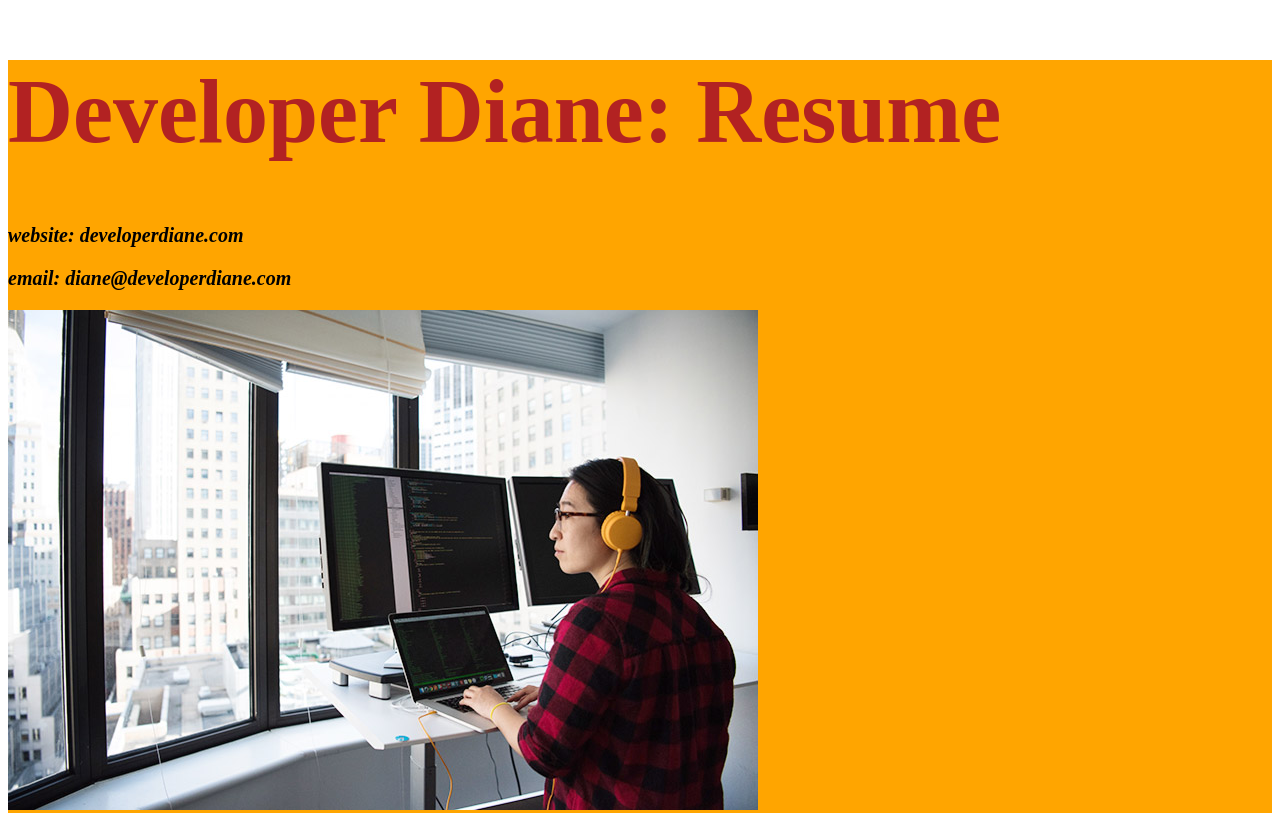
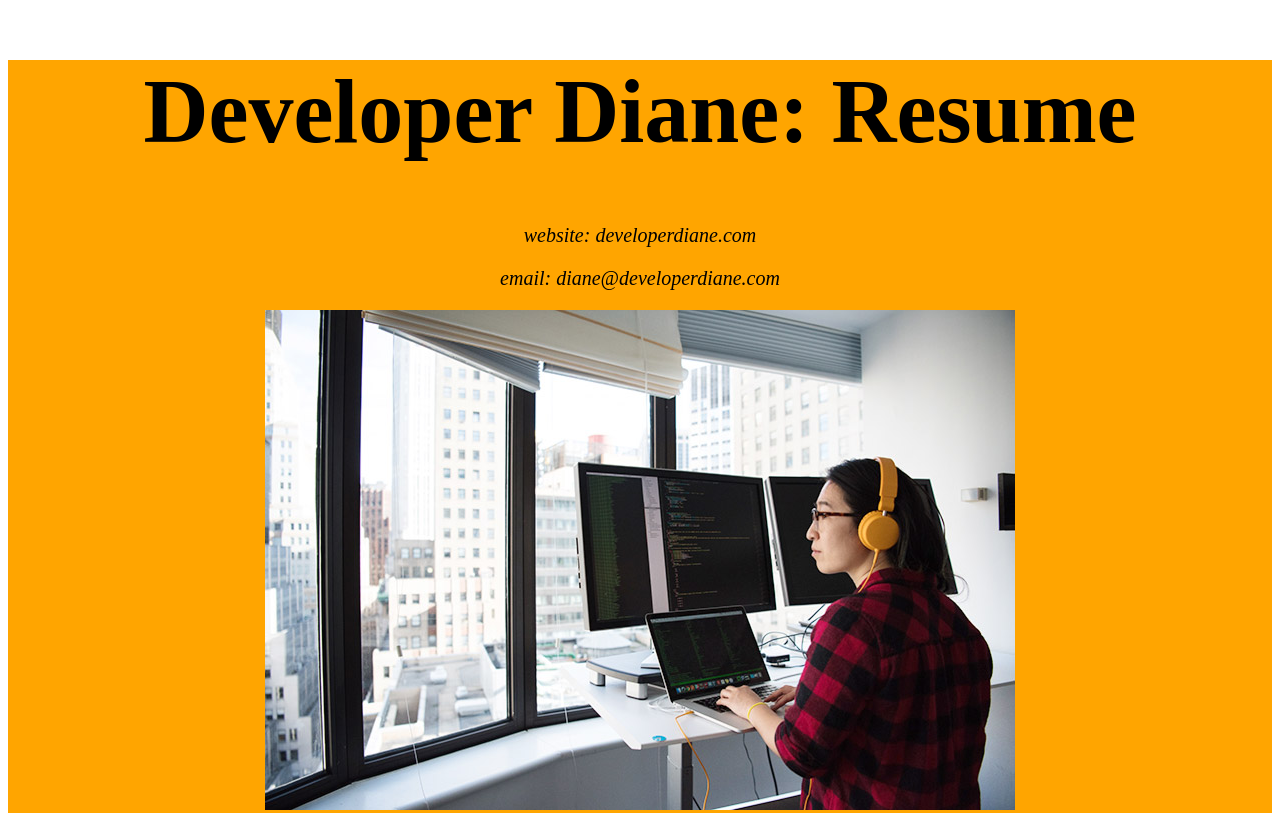
Before and after one commit to KimberlyDianeDay/css-basics, a plain HTML site: page index.html in a window 1280 px wide. Shown: the top 813 px of the page. Drawn offline with Linux system fonts and the light colour scheme.

Commit message:
remove inline styling, add css folder and stylesheet

```diff
--- /dev/null
+++ b/css/style.css
@@ -0,0 +1,15 @@
+body {
+    text-align: center;
+}
+
+header {
+    background-color: orange;
+}
+
+h1 {
+    font-size: 90px;
+}
+
+p {
+    font-size: 20px;
+}
--- a/index.html
+++ b/index.html
@@ -4,21 +4,7 @@
   <meta charset="UTF-8">
   <meta name="viewport" content="width=device-width, initial-scale=1.0">
   <title>Developer Diane: Resume</title>
-  <style>
-    p{
-      font-size: 20px;
-      font-weight: bold;
-    }
-
-    h1 {
-      font-size: 90px;
-      color: firebrick;
-    }
-
-    header {
-      background-color: orange;
-    }
-  </style>
+  <link rel="stylesheet" href="css/style.css">
 </head>
 <body>
   <main>
```
